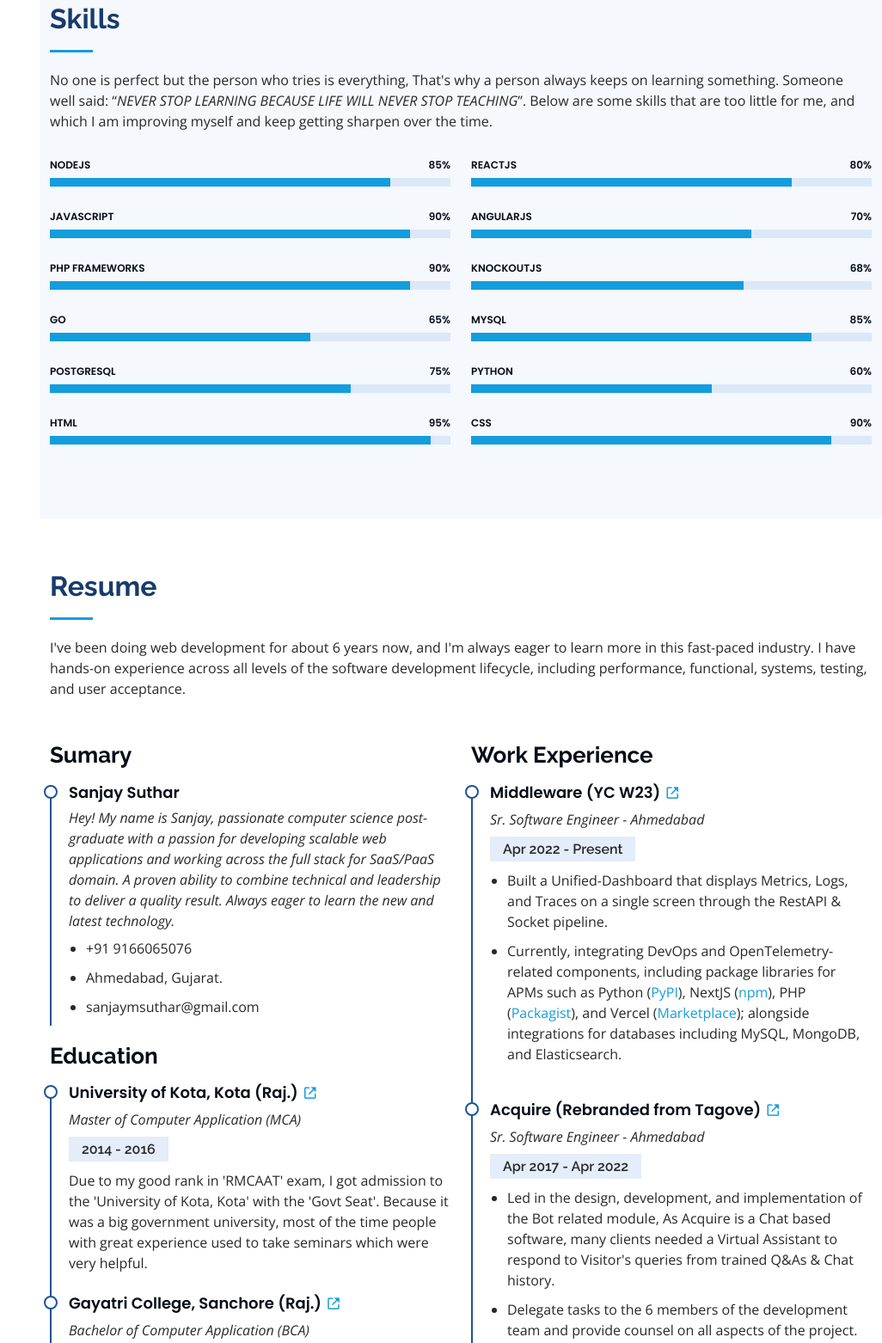
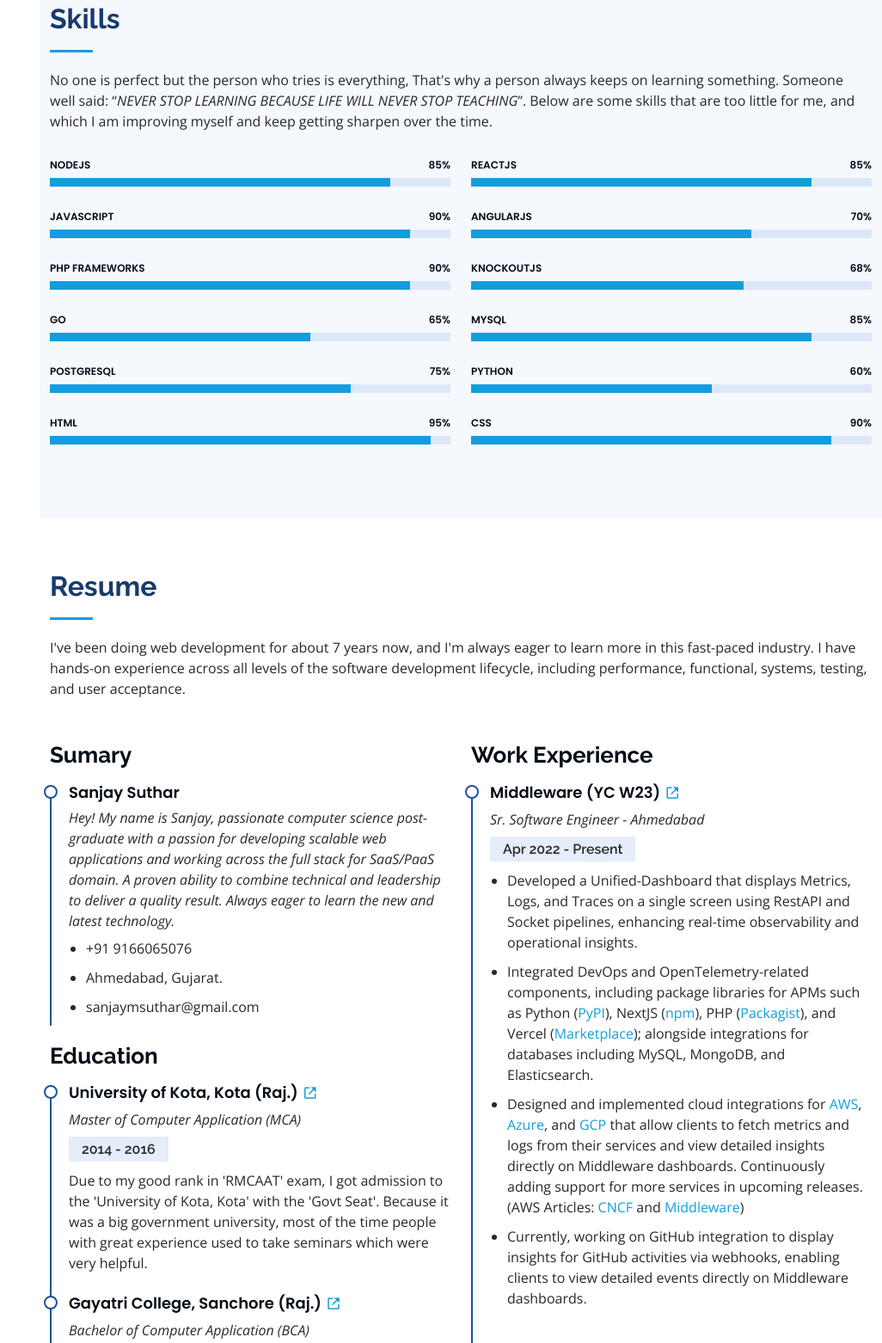
Before and after one commit to sanjoyment/sanjoyment.com, a plain HTML site: page index.html in a window 1280 px wide. Shown: the part 1537-3099 px from the top of the page at 86% size, without its empty margins (254-1280 px from the left). Drawn offline with nearby package versions, Linux system fonts and the light colour scheme.

Commit message:
improvement

```diff
--- a/index.html
+++ b/index.html
@@ -101,7 +101,7 @@
 
         <div class="section-title">
           <h2>About</h2><!--including 2 years in AI stuff-->
-          <p>Experienced and friendly software engineer with 6 years of hands-on experience in various technologies. during my progressive job experience, have gained practical skills with exciting technologies and tasks, as well as collaborated with diverse teams. The whole role of my engineering practice includes building and supporting web solutions for high-volume businesses & learning new technology skills.</p>
+          <p>Experienced and friendly software engineer with 7 years of hands-on experience in various technologies. during my progressive job experience, have gained practical skills with exciting technologies and tasks, as well as collaborated with diverse teams. The whole role of my engineering practice includes building and supporting web solutions for high-volume businesses & learning new technology skills.</p>
         </div>
 
         <div class="row">
@@ -200,9 +200,9 @@
           <div class="col-lg-6" data-aos="fade-up" data-aos-delay="100">
 
             <div class="progress">
-              <span class="skill">ReactJS <i class="val">80%</i></span>
+              <span class="skill">ReactJS <i class="val">85%</i></span>
               <div class="progress-bar-wrap">
-                <div class="progress-bar" role="progressbar" aria-valuenow="80" aria-valuemin="0" aria-valuemax="100"></div>
+                <div class="progress-bar" role="progressbar" aria-valuenow="85" aria-valuemin="0" aria-valuemax="100"></div>
               </div>
             </div>
 
@@ -254,7 +254,7 @@
 
         <div class="section-title">
           <h2>Resume</h2>
-          <p>I've been doing web development for about 6 years now, and I'm always eager to learn more in this fast-paced industry. I have hands-on experience across all levels of the software development lifecycle, including performance, functional, systems, testing, and user acceptance.</p>
+          <p>I've been doing web development for about 7 years now, and I'm always eager to learn more in this fast-paced industry. I have hands-on experience across all levels of the software development lifecycle, including performance, functional, systems, testing, and user acceptance.</p>
         </div>
 
         <div class="row">
@@ -443,8 +443,10 @@
               <p><em>Sr. Software Engineer - Ahmedabad</em></p>
               <h5>Apr 2022 - Present</h5>
               <ul>
-                <li>Built a Unified-Dashboard that displays Metrics, Logs, and Traces on a single screen through the RestAPI & Socket pipeline.</li>
-                <li>Currently, integrating DevOps and OpenTelemetry-related components, including package libraries for APMs such as Python (<a target="_blank" href="https://pypi.org/project/middleware-apm/">PyPI</a>), NextJS (<a target="_blank" href="https://www.npmjs.com/package/@middleware.io/agent-apm-nextjs">npm</a>), PHP (<a target="_blank" href="https://packagist.org/packages/middleware/agent-apm-php">Packagist</a>), and Vercel (<a target="_blank" href="https://vercel.com/integrations/middleware">Marketplace</a>); alongside integrations for databases including MySQL, MongoDB, and Elasticsearch.</li>
+                <li>Developed a Unified-Dashboard that displays Metrics, Logs, and Traces on a single screen using RestAPI and Socket pipelines, enhancing real-time observability and operational insights.</li>
+                <li>Integrated DevOps and OpenTelemetry-related components, including package libraries for APMs such as Python (<a target="_blank" href="https://pypi.org/project/middleware-apm/">PyPI</a>), NextJS (<a target="_blank" href="https://www.npmjs.com/package/@middleware.io/agent-apm-nextjs">npm</a>), PHP (<a target="_blank" href="https://packagist.org/packages/middleware/agent-apm-php">Packagist</a>), and Vercel (<a target="_blank" href="https://vercel.com/integrations/middleware">Marketplace</a>); alongside integrations for databases including MySQL, MongoDB, and Elasticsearch.</li>
+                <li>Designed and implemented cloud integrations for <a target="_blank" href="https://middleware.io/solutions/aws/">AWS</a>, <a target="_blank" href="https://middleware.io/solutions/azure/">Azure</a>, and <a target="_blank" href="https://middleware.io/solutions/gcp/">GCP</a> that allow clients to fetch metrics and logs from their services and view detailed insights directly on Middleware dashboards. Continuously adding support for more services in upcoming releases. (AWS Articles: <a target="_blank" href="https://www.cncf.io/blog/2024/12/02/aws-cloudwatch-metrics-explained-how-to-monitor-and-optimize-your-cloud-resources/">CNCF</a> and <a target="_blank" href="https://middleware.io/blog/aws-monitoring/">Middleware</a>)</li>
+                <li>Currently, working on GitHub integration to display insights for GitHub activities via webhooks, enabling clients to view detailed events directly on Middleware dashboards.</li>
               </ul>
             </div>
             <div class="resume-item">
```
